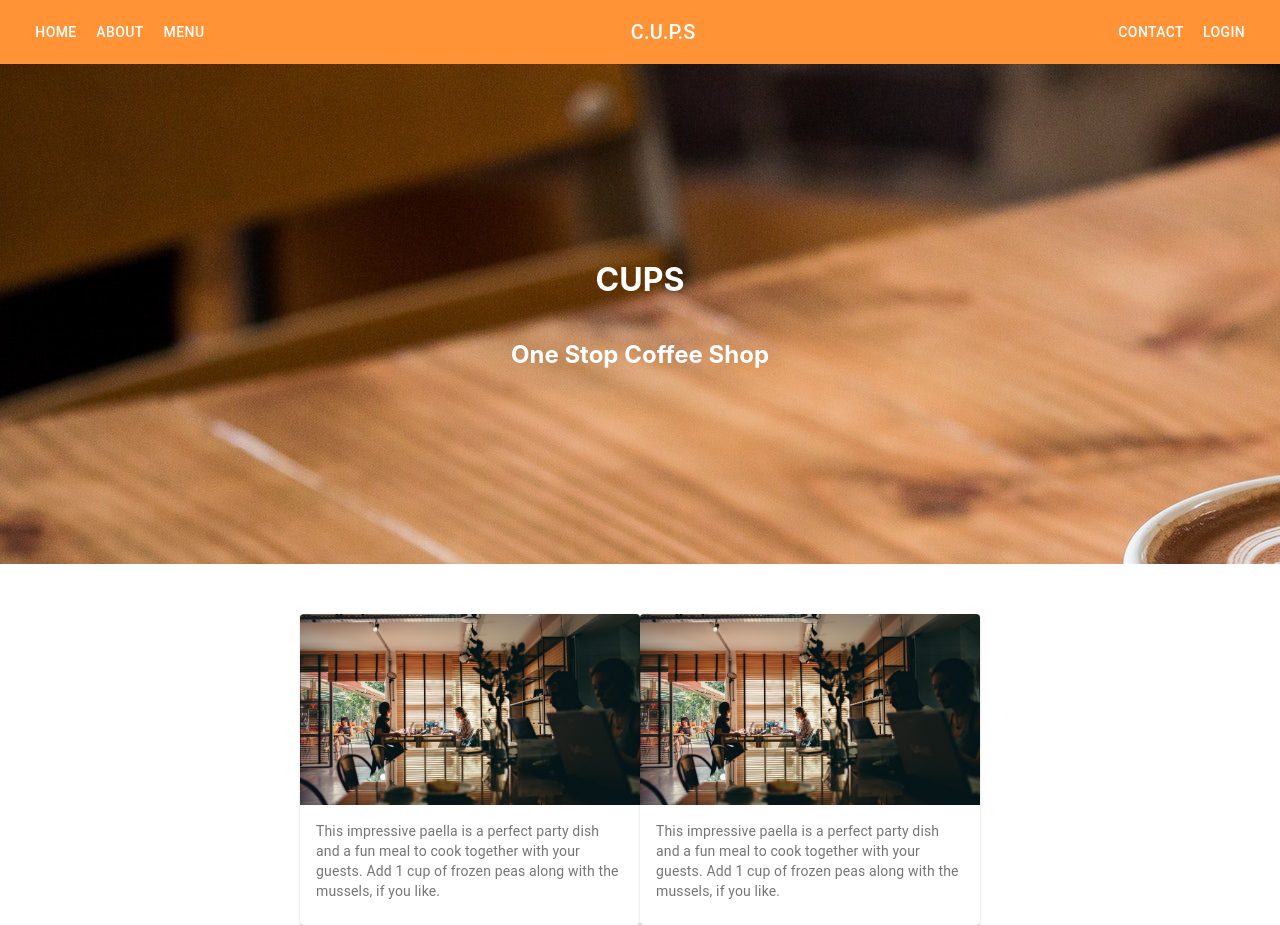
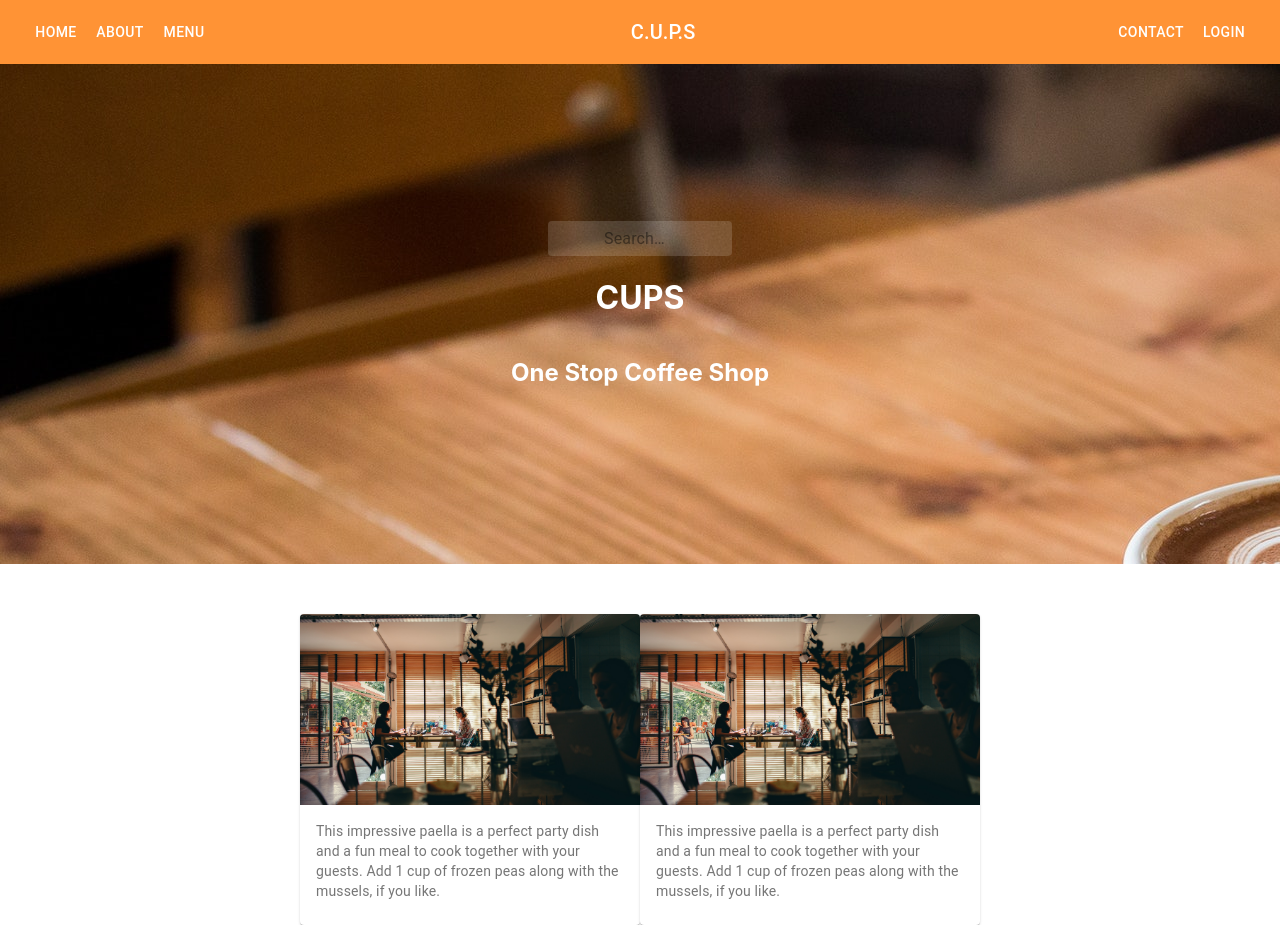
Before and after one commit to AkeemAllen/cups, a React (Create React App) app: page / in a window 1280 px wide. Built offline with nearby package versions, Linux system fonts and the light colour scheme.

Commit message:
Added search bar

```diff
--- /dev/null
+++ b/src/components/searchbar.js
@@ -0,0 +1,47 @@
+import React from 'react';
+import InputBase from '@material-ui/core/InputBase';
+import { fade, makeStyles } from '@material-ui/core/styles';
+
+const useStyles = makeStyles(theme => ({
+  search: {
+    display: 'flex',
+    justifyContent: 'flex-end',
+    position: 'relative',
+    borderRadius: theme.shape.borderRadius,
+    backgroundColor: fade(theme.palette.common.white, 0.15),
+    '&:hover': {
+      backgroundColor: fade(theme.palette.common.white, 0.25)
+    }
+  },
+  inputRoot: {
+    color: 'inherit'
+  },
+  inputInput: {
+    padding: theme.spacing(1, 1, 1, 7),
+    transition: theme.transitions.create('width'),
+    width: '100%',
+    [theme.breakpoints.up('sm')]: {
+      width: 120,
+      '&:focus': {
+        width: 200
+      }
+    }
+  }
+}));
+
+export default function SearchAppBar() {
+  const classes = useStyles();
+
+  return (
+    <div className={classes.search} align="top-right">
+      <InputBase
+        placeholder="Search…"
+        classes={{
+          root: classes.inputRoot,
+          input: classes.inputInput
+        }}
+        inputProps={{ 'aria-label': 'search' }}
+      />
+    </div>
+  );
+}
--- a/src/pages/Home.js
+++ b/src/pages/Home.js
@@ -2,11 +2,13 @@ import React from 'react';
 import coffeeShop from '../assets/images/coffee-shop.jpg';
 import './stylesheets/home.scss';
 import { Card, CardMedia, CardContent, Typography } from '@material-ui/core';
+import SearchAppBar from '../components/searchbar';
 
 function Home() {
   return (
     <div className="main">
       <div className="top-container">
+        <SearchAppBar />
         <h1 className="header">CUPS</h1>
         <h2 className="sub-header">One Stop Coffee Shop</h2>
       </div>
```
